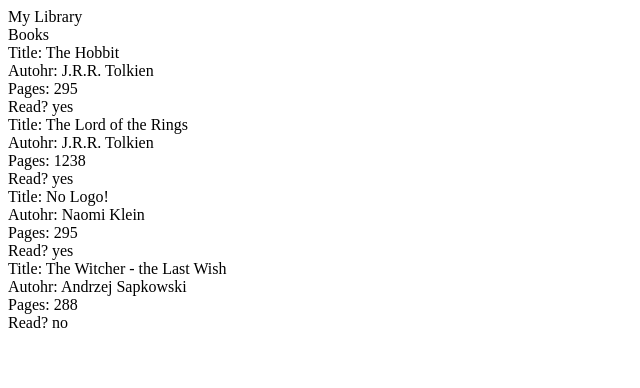
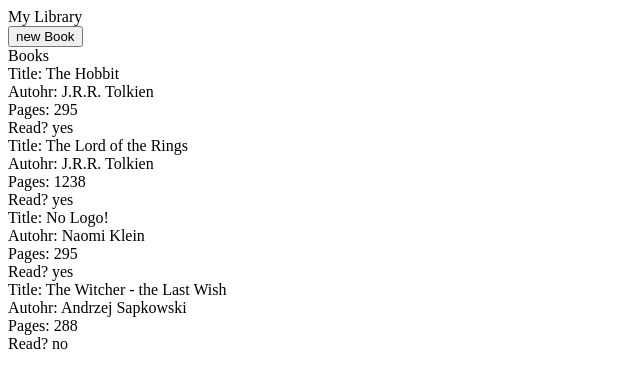
Before and after one commit to Bene-33/odin-Library, a plain HTML site: page index.html in a window 1280 px wide. Shown: the whole page, without its empty margins (0-640 px from the left). Drawn offline with Linux system fonts and the light colour scheme.

Commit message:
basic addNewBookButton setup

```diff
--- a/index.html
+++ b/index.html
@@ -9,8 +9,9 @@
 
 </head>
 <body>
-    <div id="title">
+    <div id="header">
         <div>My Library</div>
+        <button id="newBookButton">new Book</button>
     </div>
     <div id="mainSection">
         <div>Books</div>
--- a/javascript.js
+++ b/javascript.js
@@ -1,5 +1,4 @@
 const myLibrary = []
-
 
 function book(title, author, pages, read, ID){
     if (!new.target) {
@@ -18,6 +17,9 @@
 
 }
 
+const newBookButton = document.querySelector("#newBookButton")
+
+newBookButton.onclick = () => addBookToLibrary()
 
 addBookToLibrary("The Hobbit", "J.R.R. Tolkien", "295", "yes")
 addBookToLibrary("The Lord of the Rings", "J.R.R. Tolkien", "1238", "yes")
```
